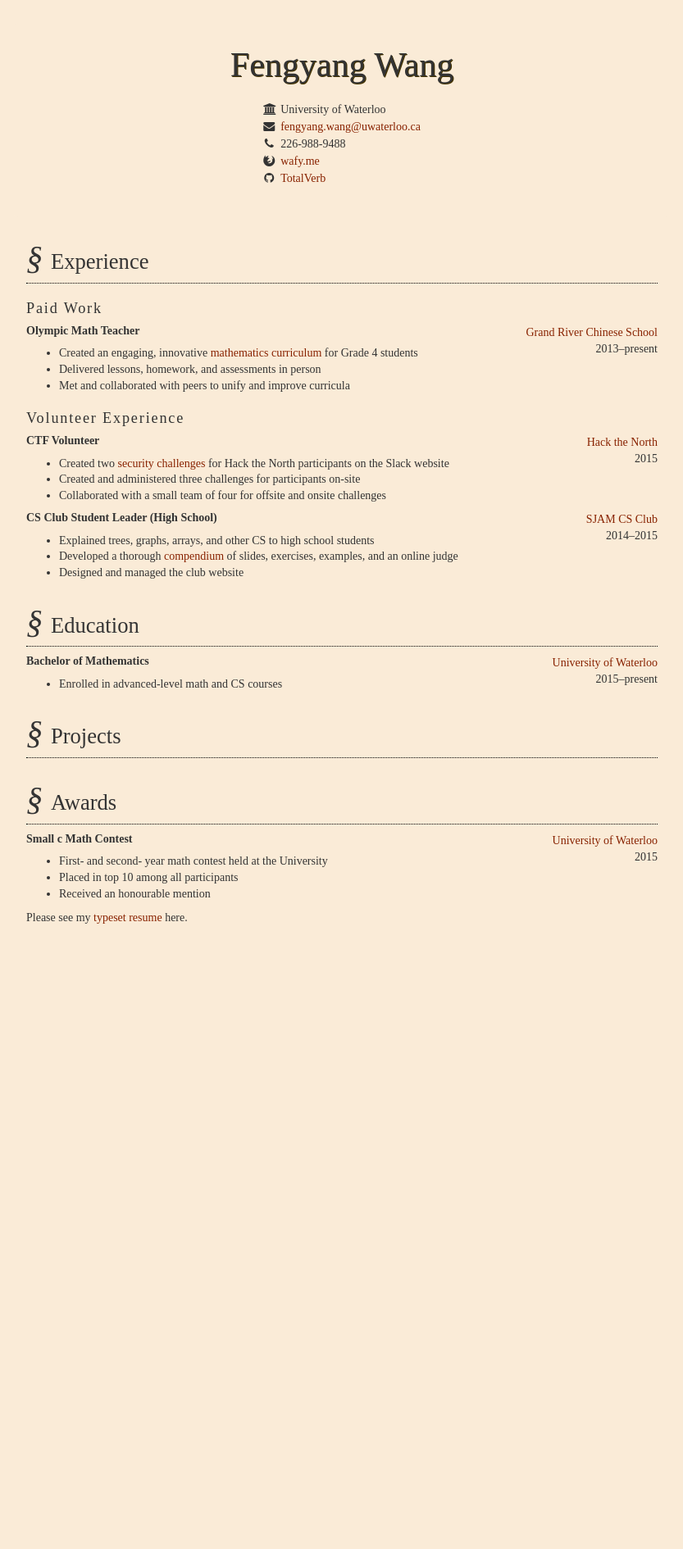
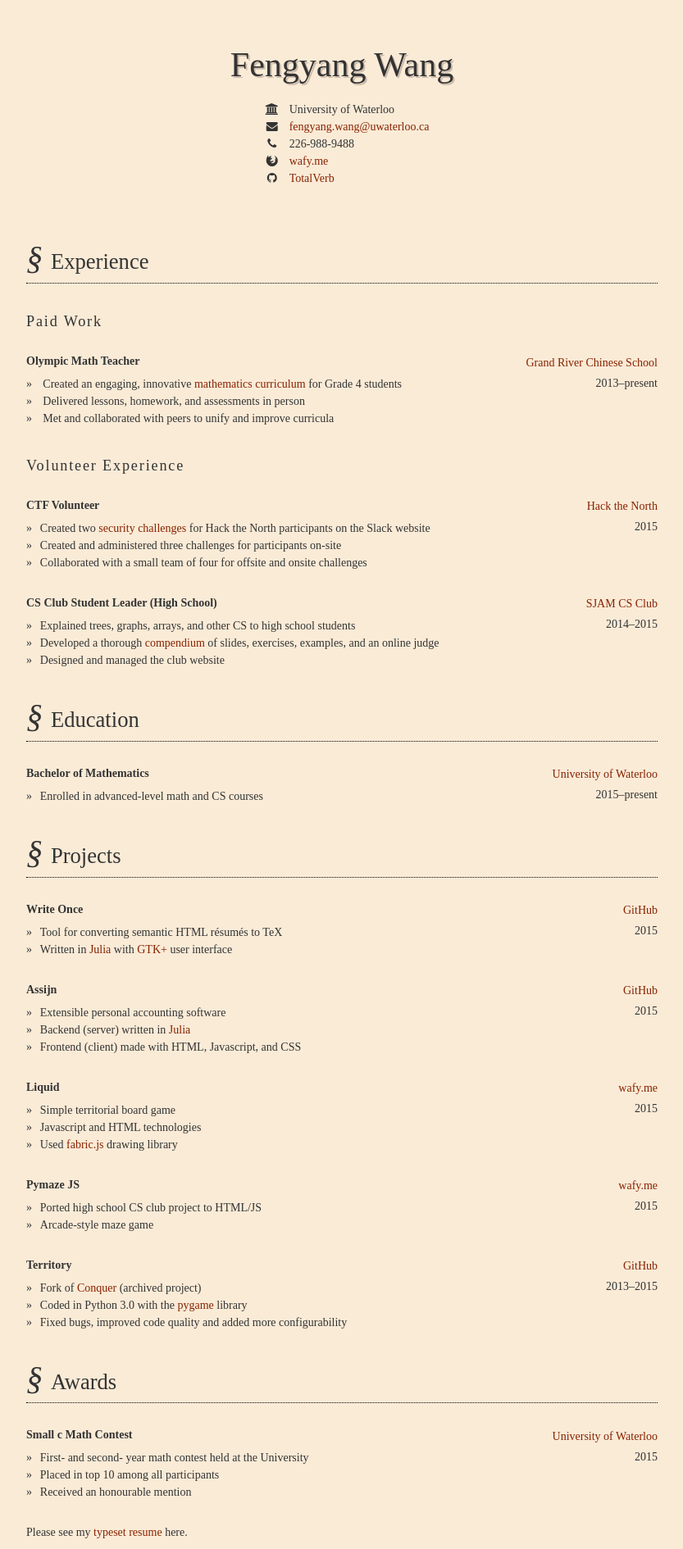
Before and after one commit to TotalVerb/totalverb.github.io, a Jekyll site: the page resume/index.html, which Jekyll copies as it is, in a window 1280 px wide. Shown: the whole page at 82% size, without its empty margins (223-1056 px from the left). Built offline with Jekyll 4.4.1, drawn with Linux system fonts in a browser that asks for light colours; before the commit the page ends 1140 px from its top, so only the background shows below that.

Commit message:
Update resume again

```diff
--- a/_config.yml
+++ b/_config.yml
@@ -1,5 +1,5 @@
 # Site settings
-title: TotalVerb @ GitHub
+title: Fengyang Wang (TotalVerb)
 email: fengyang.wang@uwaterloo.ca
 description: > # this means to ignore newlines until "baseurl:"
   GitHub pages home of Fengyang Wang and his open-source projects.
--- a/css/resume.scss
+++ b/css/resume.scss
@@ -7,8 +7,11 @@
 $outer-bg: #FAEBD7;
 $background: $outer-bg;
 $highlight-bg: #DCB;
-$shadow-bg: #430;
+$shadow-bg: #CBA;
 $accent-color: #820;
+
+$break-small: 500px;
+$line-height: 1.5em;
 
 a {
     color: $accent-color;
@@ -21,48 +24,47 @@ a:hover {
 
 body {
     font-family: Lora;
-    line-height: 1.4em;
+    line-height: $line-height;
     background-color: $outer-bg;
 }
 
 @mixin fa-icon-bullet {
     @extend .fa;
-    padding-right: 1ch;
-    width: 3ch;
+    width: 3em;
     text-align: center;
 }
 
 address {
-    line-height: 1.4em;
+    line-height: $line-height;
 
     ul {
         display: inline-block;
         list-style-type: none;
         padding-left: 0;
-        line-height: 1.5em;
+        line-height: $line-height;
         text-align: left;
 
-        [property=affiliation]:before {
+        [property=affiliation]::before {
             @extend .fa-university:before;
             @include fa-icon-bullet;
         }
 
-        [property=telephone]:before {
+        [property=telephone]::before {
             @extend .fa-phone:before;
             @include fa-icon-bullet;
         }
 
-        [property=email]:before {
+        [property=email]::before {
             @extend .fa-envelope:before;
             @include fa-icon-bullet;
         }
 
-        [property=mainEntityOfPage]:before {
+        [property=mainEntityOfPage]::before {
             @extend .fa-firefox:before;
             @include fa-icon-bullet;
         }
 
-        [data-property=github]:before {
+        [data-property=github]::before {
             @extend .fa-github:before;
             @include fa-icon-bullet;
         }
@@ -80,7 +82,7 @@ header {
     h1 {
         font-size: 3em;
         text-align: center;
-        text-shadow: 1px 1px 0.5px $shadow-bg;
+        text-shadow: 2px 2px 0.5px $shadow-bg;
         margin: 0.5em;
     }
 
@@ -108,6 +110,7 @@ main {
         }
 
         > h2 {
+            margin-top: 2em;
             font-size: 1.3em;
             letter-spacing: 0.2ch;
         }
@@ -117,27 +120,50 @@ main {
 section.work-experience {
     display: block;
     position: relative;
-    line-height: 1.4em;
+    line-height: $line-height;
+    margin-top: 2em;
+    margin-bottom: 2em;
+
     h1 {
         font-size: inherit;
         font-weight: bold;
         text-decoration: none;
         font-style: normal;
-        text-align: left;
         margin-top: 0;
+        margin-bottom: 0;
+        vertical-align: top;
+        line-height: $line-height;
     }
     address {
+        margin-bottom: 0;
+        display: inline;
+    }
+
+    @media not screen and (min-width: $break-small) {
+        text-align: center;
+
+        address::after {
+            content: ' ⋅ ';
+        }
+    }
+    @media screen and (min-width: $break-small) {
+        h1 {
+            text-align: left;
+            // border-bottom: 1px solid black;
+        }
+        address {
+            vertical-align: 0;
+            padding-top: 0.1em;
             position: absolute;
             top: 0;
             right: 0;
             display: inline-block;
             text-align: right;
-        margin-bottom: 0;
         }
         time {
             position: absolute;
             right: 0;
-        top: 1.4em;
+            top: $line-height + 0.4em;
             display: inline-block;
             text-align: right;
         }
@@ -145,3 +171,14 @@ section.work-experience {
             margin-right: 18ch;
         }
     }
+    ul {
+        padding-left: 0;
+        list-style-type: none;
+        text-align: left;
+        margin-top: 0.5em;
+        li::before {
+            content: "»";
+            padding-right: .7em;
+        }
+    }
+}
--- a/resume/index.html
+++ b/resume/index.html
@@ -141,6 +141,80 @@ src="https://oss.maxcdn.com/libs/respond.js/1.4.2/respond.min.js">
 
     <section>
       <h1>Projects</h1>
+
+      <section class="work-experience">
+        <h1>Write Once</h1>
+        <address>
+          <a href="#">GitHub</a>
+        </address>
+        <time>2015</time>
+
+        <ul>
+          <li>Tool for converting semantic HTML résumés to TeX</li>
+          <li>Written in <a href="http://julialang.org/"
+            >Julia</a> with <a href="http://www.gtk.org/"
+            >GTK+</a> user interface</li>
+        </ul>
+      </section>
+
+      <section class="work-experience">
+        <h1>Assijn</h1>
+        <address>
+          <a href="#">GitHub</a>
+        </address>
+        <time>2015</time>
+
+        <ul>
+          <li>Extensible personal accounting software</li>
+          <li>Backend (server) written in <a href="http://julialang.org/"
+            >Julia</a></li>
+          <li>Frontend (client) made with HTML, Javascript, and CSS</li>
+        </ul>
+      </section>
+
+      <section class="work-experience">
+        <h1>Liquid</h1>
+        <address>
+          <a href="http://wafy.me/liquid">wafy.me</a>
+        </address>
+        <time>2015</time>
+
+        <ul>
+          <li>Simple territorial board game</li>
+          <li>Javascript and HTML technologies</li>
+          <li>Used <a href="http://www.fabricjs.com/">fabric.js</a>
+            drawing library</li>
+        </ul>
+      </section>
+
+      <section class="work-experience">
+        <h1>Pymaze JS</h1>
+        <address>
+          <a href="http://wafy.me/pymaze-js/">wafy.me</a>
+        </address>
+        <time>2015</time>
+
+        <ul>
+          <li>Ported high school CS club project to HTML/JS</li>
+          <li>Arcade-style maze game</li>
+        </ul>
+      </section>
+
+      <section class="work-experience">
+        <h1>Territory</h1>
+        <address>
+          <a href="https://github.com/TotalVerb/territory/">GitHub</a>
+        </address>
+        <time>2013&ndash;2015</time>
+
+        <ul>
+          <li>Fork of <a href="https://code.google.com/p/pyconquer/">Conquer</a>
+            (archived project)</li>
+          <li>Coded in Python 3.0 with the
+            <a href="http://pygame.org/hifi.html">pygame</a> library</li>
+          <li>Fixed bugs, improved code quality and added more configurability</li>
+        </ul>
+      </section>
     </section>
 
     <section>
@@ -164,9 +238,7 @@ src="https://oss.maxcdn.com/libs/respond.js/1.4.2/respond.min.js">
 
     <p>
       Please see my
-      <a href="resume.pdf">
-        typeset resume
-      </a>
+      <a href="resume.pdf">typeset resume</a>
       here.
     </p>
   </main>
```
Lines whose indentation alone changed are shown as unchanged.
